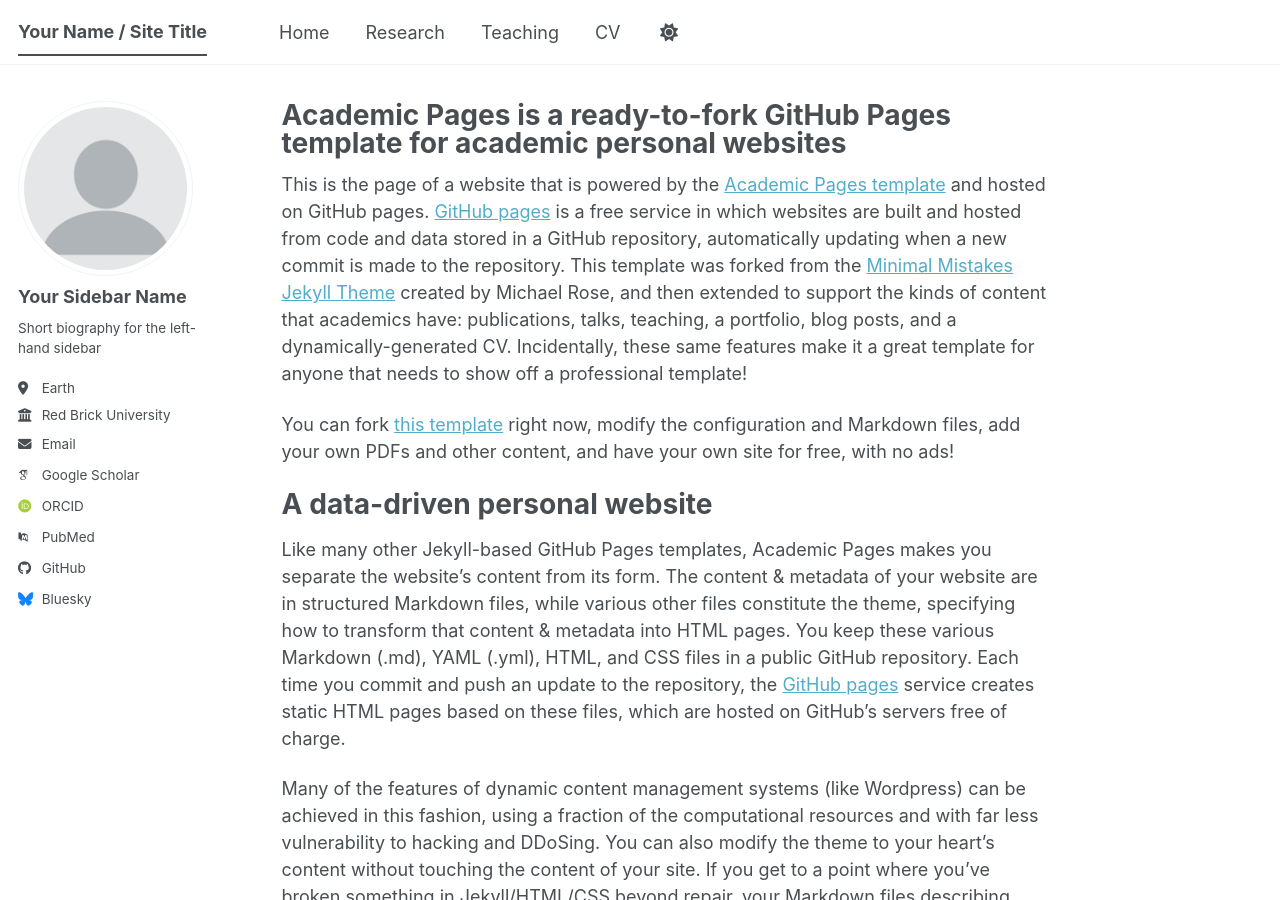
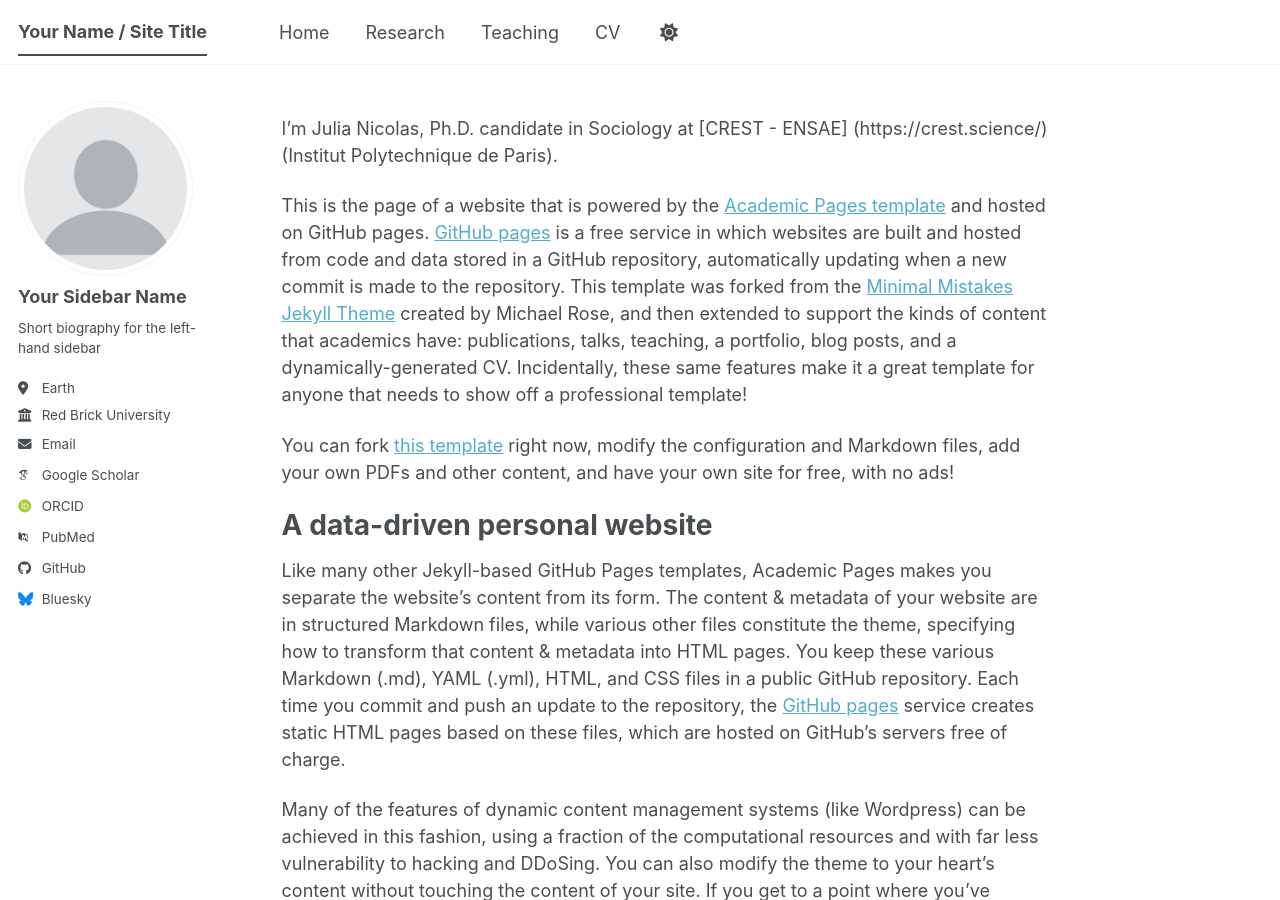
Before and after one commit to Julia-Nicolas/julia-nicolas.github.io, a Jekyll site: the page built from _pages/about.md, in a window 1280 px wide and 900 px high. Built offline with Jekyll 4.4.1, drawn with Linux system fonts in a browser that asks for light colours; some web fonts are replaced; a script bundle is joined from its source files by our own code; library files that are not in the unit come from our copies.

Commit message:
Update about.md

```diff
--- a/_pages/about.md
+++ b/_pages/about.md
@@ -1,11 +1,13 @@
 ---
 permalink: /
-title: "Academic Pages is a ready-to-fork GitHub Pages template for academic personal websites"
+title: ""
 author_profile: true
 redirect_from:
   - /about/
   - /about.html
 ---
+
+I'm Julia Nicolas, Ph.D. candidate in Sociology at [CREST - ENSAE] (https://crest.science/) (Institut Polytechnique de Paris).
 
 This is the page of a website that is powered by the [Academic Pages template](https://github.com/academicpages/academicpages.github.io) and hosted on GitHub pages. [GitHub pages](https://pages.github.com) is a free service in which websites are built and hosted from code and data stored in a GitHub repository, automatically updating when a new commit is made to the repository. This template was forked from the [Minimal Mistakes Jekyll Theme](https://mmistakes.github.io/minimal-mistakes/) created by Michael Rose, and then extended to support the kinds of content that academics have: publications, talks, teaching, a portfolio, blog posts, and a dynamically-generated CV. Incidentally, these same features make it a great template for anyone that needs to show off a professional template!
 
```
